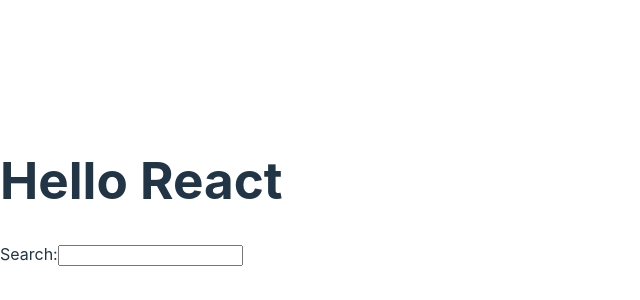
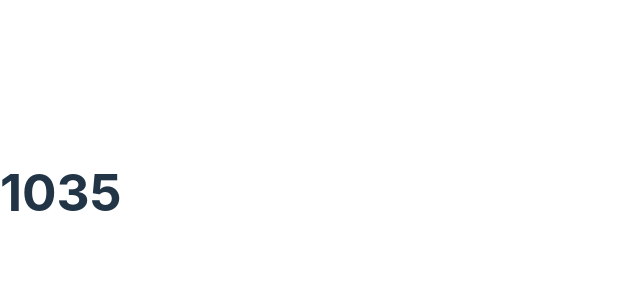
Before and after one commit to josephrobertlopez/TheRoadToReact, a React (Vite) app in the folder hacker-stories/: page / in a window 1280 px wide. Shown: the part 208-508 px from the top of the page, without its empty margins (0-640 px from the left). Built offline with nearby package versions, Linux system fonts and the light colour scheme.

Commit message:
React JSX

```diff
--- a/hacker-stories/src/App.jsx
+++ b/hacker-stories/src/App.jsx
@@ -1,10 +1,11 @@
 import * as React from 'react';
 
 const title = 'React';
-const welcome = {
-  greeting: 'Hey',
-  title: 'React',
-};
+
+const myArray = {
+  arr : [100, 9, 25],
+  op: Math.sqrt,
+}
 
 function getTitle(title){
   return title;
@@ -13,9 +14,7 @@ function getTitle(title){
 function App() {
   return (
     <div>
-      <h1>Hello {getTitle('React')}</h1>
-      <label htmlFor="search">Search:</label>
-      <input id = "search" type="text"/>
+    <h1>{myArray.arr.map(myArray.op)}</h1>
     </div>
   )
 }
```
